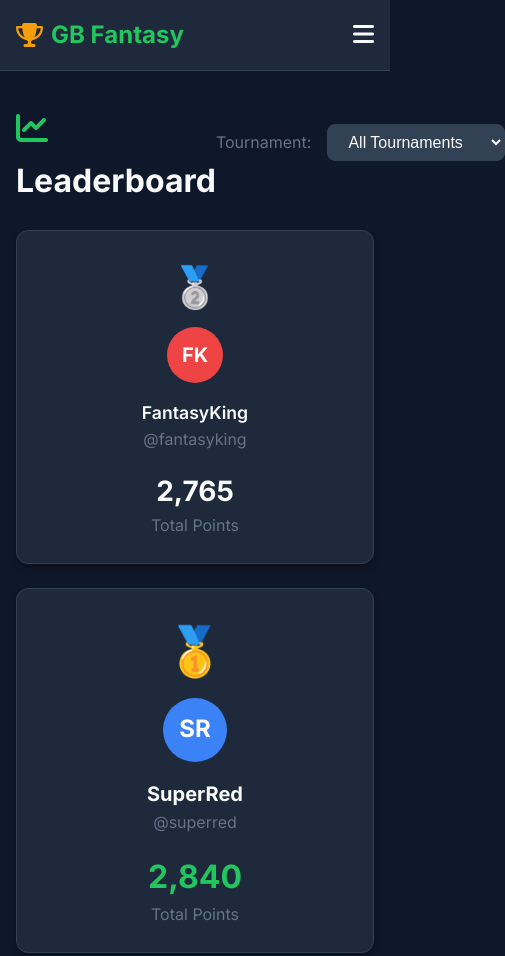
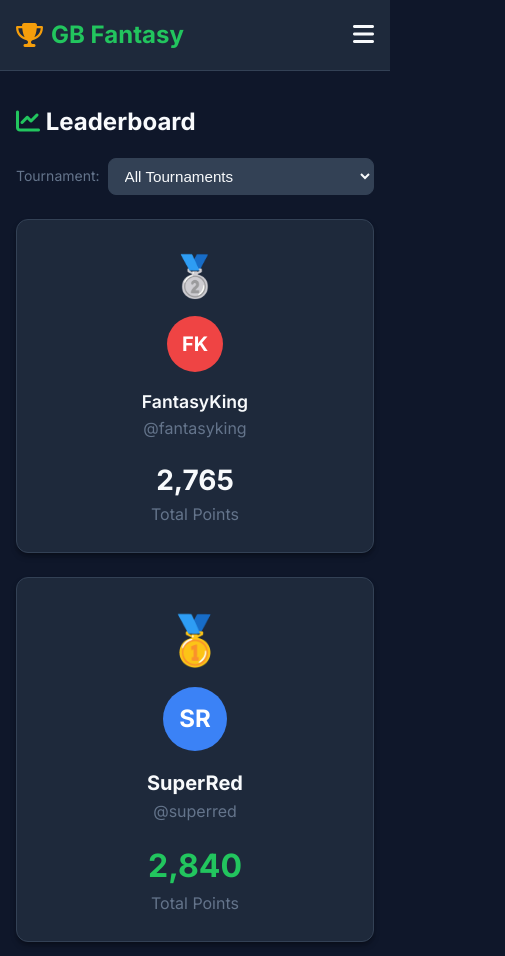
Before and after one commit to markgoulding180-sudo/gb-fantasy-app, a plain HTML site: page frontend/leaderboard.html in a window 390 px wide. Shown: the top 956 px of the page, 505 px wide, since content can reach past the window. Drawn offline with Linux system fonts and the light colour scheme.

Commit message:
Fix gameweek dropdown overflow on mobile - responsive layout improvements

```diff
--- a/frontend/style.css
+++ b/frontend/style.css
@@ -649,18 +649,20 @@ body {
 .gw-selector {
   display: flex;
   align-items: center;
-  gap: 1rem;
-  margin-bottom: 1.5rem;
+  gap: 0.5rem;
+  flex-shrink: 0;
 }
 
 .gw-select {
-  padding: 0.5rem 1rem;
+  padding: 0.5rem 0.75rem;
   background-color: var(--bg-hover);
   border: 1px solid var(--border-color);
   border-radius: 0.5rem;
   color: var(--text-primary);
-  font-size: 1rem;
+  font-size: 0.95rem;
   cursor: pointer;
+  min-width: 120px;
+  max-width: 140px;
 }
 
 /* Footer */
@@ -731,6 +733,31 @@ body {
   .leaderboard-table td {
     padding: 0.75rem 0.5rem;
   }
+
+  /* Gameweek selector mobile fix */
+  .flex-between {
+    flex-wrap: wrap;
+    gap: 1rem;
+  }
+
+  .flex-between h1 {
+    font-size: 1.5rem;
+  }
+
+  .gw-selector {
+    width: 100%;
+    justify-content: flex-start;
+  }
+
+  .gw-selector label {
+    font-size: 0.875rem;
+  }
+
+  .gw-select {
+    flex: 1;
+    max-width: none;
+    min-width: auto;
+  }
 }
 
 /* Utility Classes */
```
